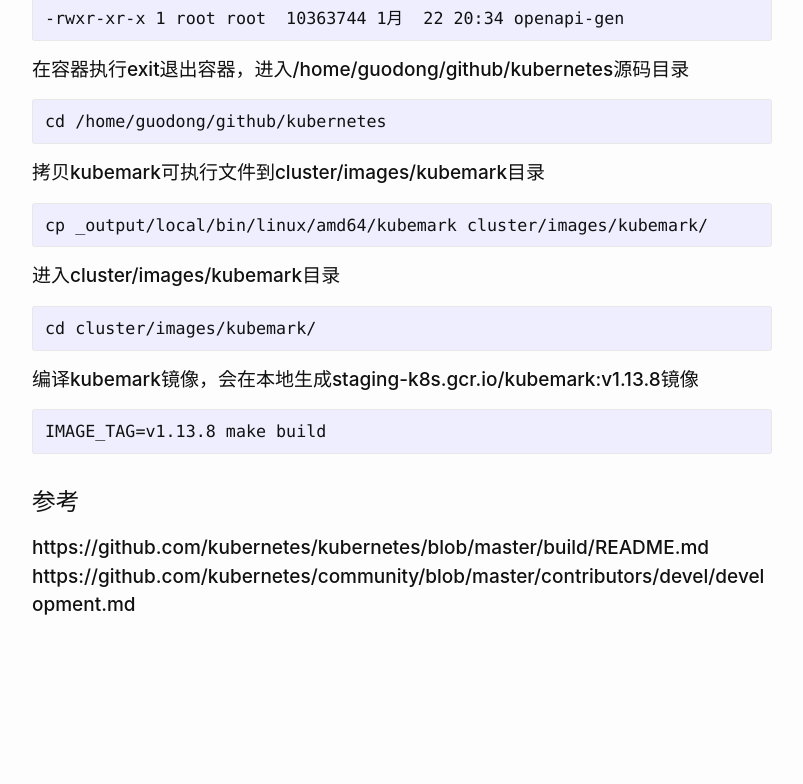
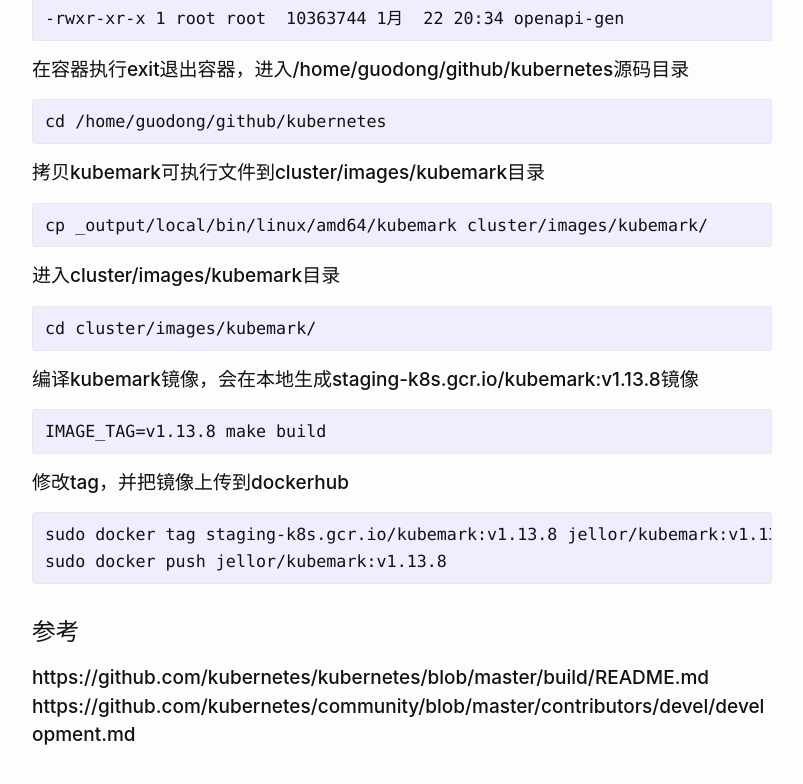
Before and after one commit to jellor/jellor.github.io, a Jekyll site: the page built from _posts/2021-1-22-build-kubemark.md, in a window 1280 px wide and 900 px high, scrolled down 1988 px. Shown: the top 784 px of the window, without its empty margins (238-1041 px from the left). Built offline with Jekyll 4.4.1, drawn with Linux system fonts in a browser that asks for light colours; comment, search, counter and statistics services are not loaded.

Commit message:
添加kubemark镜像push到dockerhub描述

````diff
--- a/_posts/2021-1-22-build-kubemark.md
+++ b/_posts/2021-1-22-build-kubemark.md
@@ -88,7 +88,11 @@
 ```
 IMAGE_TAG=v1.13.8 make build
 ```
-
+修改tag，并把镜像上传到dockerhub
+```
+sudo docker tag staging-k8s.gcr.io/kubemark:v1.13.8 jellor/kubemark:v1.13.8
+sudo docker push jellor/kubemark:v1.13.8
+```
 
 #### 参考
 
````
